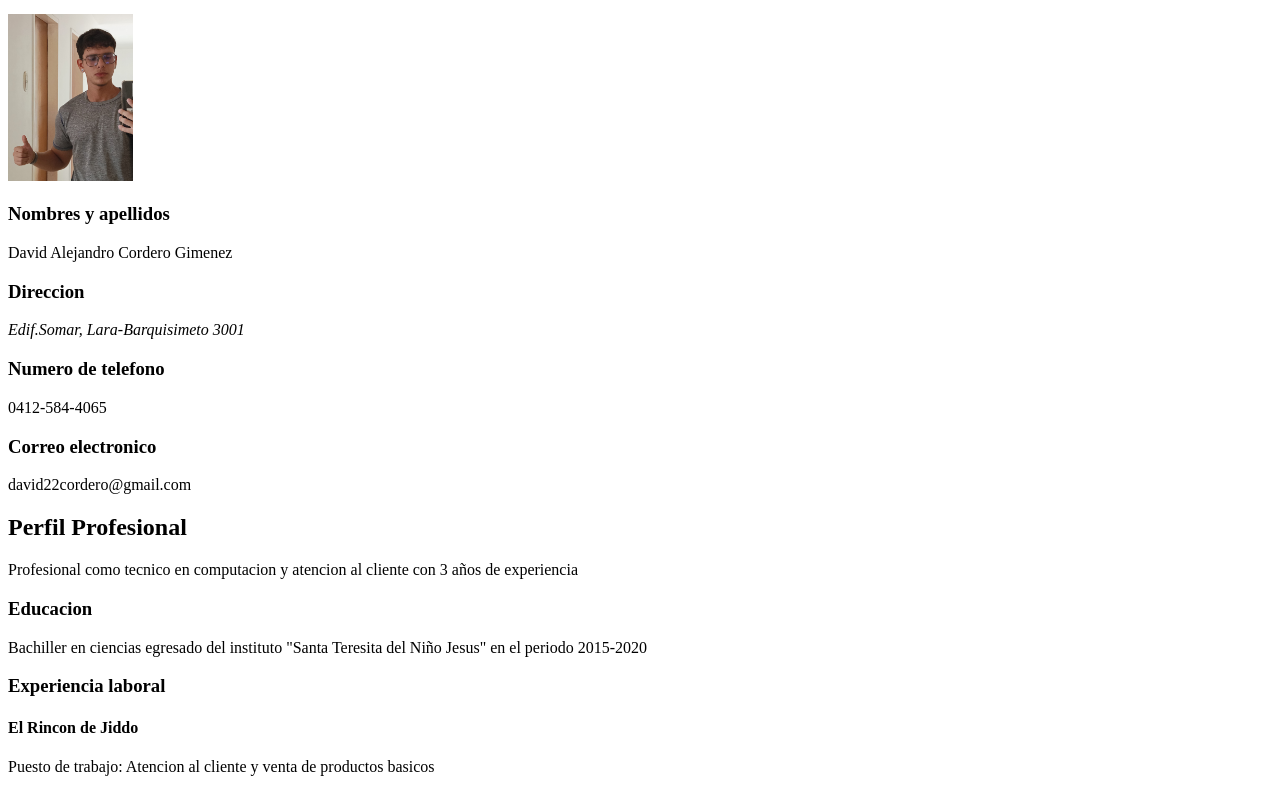
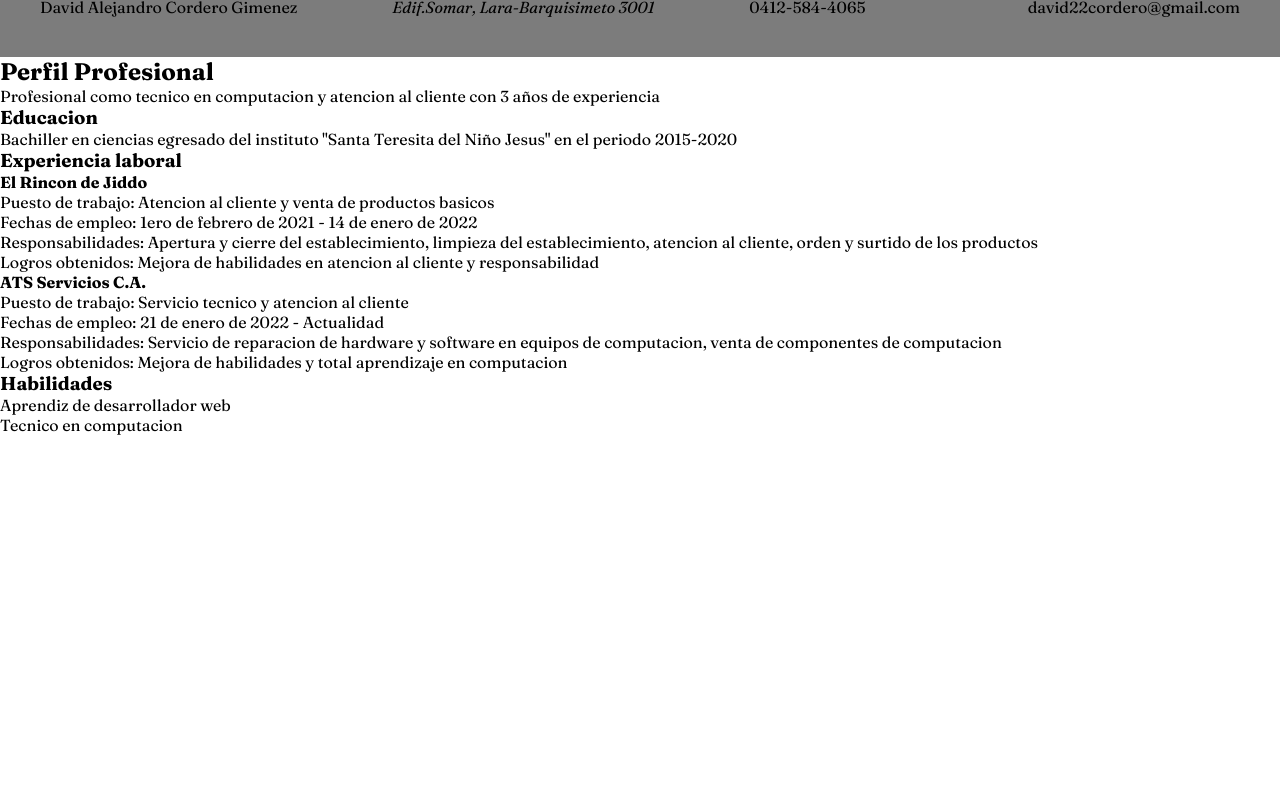
Before and after one commit to Draxkas/Proyecto-CV-David-Cordero, a plain HTML site: page index.html in a window 1280 px wide. Shown: the part 66-855 px from the top of the page. After the commit the page ends 800 px from the top, so only its background shows below. Drawn offline with Linux system fonts and the light colour scheme.

Commit message:
update 2

```diff
--- /dev/null
+++ b/CSS/cv.css
@@ -0,0 +1,14 @@
+* {
+  margin: 0px;
+  padding: 0px;
+  font-family: "Fraunces", serif;
+}
+
+.prueba {
+  margin: ;
+  background-color: #7c7c7c;
+  display: flex;
+  justify-content: space-between;
+  align-items: left;
+  padding: 40px
+}
--- a/index.html
+++ b/index.html
@@ -4,17 +4,14 @@
         <meta charset="UTF-8">
         <meta name="viewport" content="width=device-width, initial-scale=1.0">
         <title>Proyecto CV</title>
-        <link rel="stylesheet" href="">
+        <link rel="stylesheet" href="./CSS/cv.css">
+        <link rel="preconnect" href="https://fonts.googleapis.com">
+        <link rel="preconnect" href="https://fonts.gstatic.com" crossorigin>
+        <link href="https://fonts.googleapis.com/css2?family=Fraunces:ital,opsz,wght@0,9..144,100..900;1,9..144,100..900&display=swap" rel="stylesheet">
     </head>
     <body>
-        <header>
-            <!-- Informacion Personal -->
-            <h1>Datos personales</h1>
-            <img src="./foto cv.jpg" alt="Imagen de CV"
-            width="125px">
-        </header>
         <main>
-            <section>
+            <section class="prueba">
                 <div>
                     <h3>Nombres y apellidos</h3>
                     <p>David Alejandro Cordero Gimenez</p>
```
